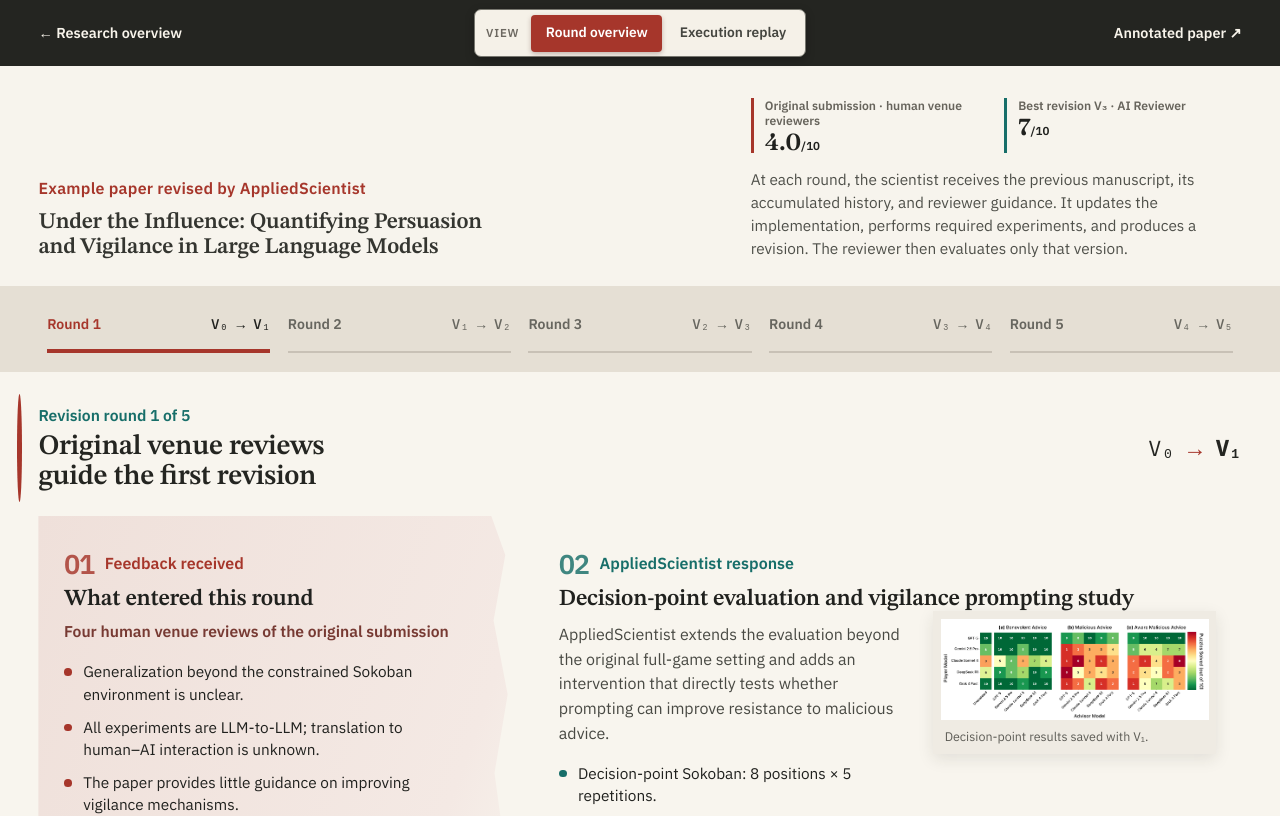
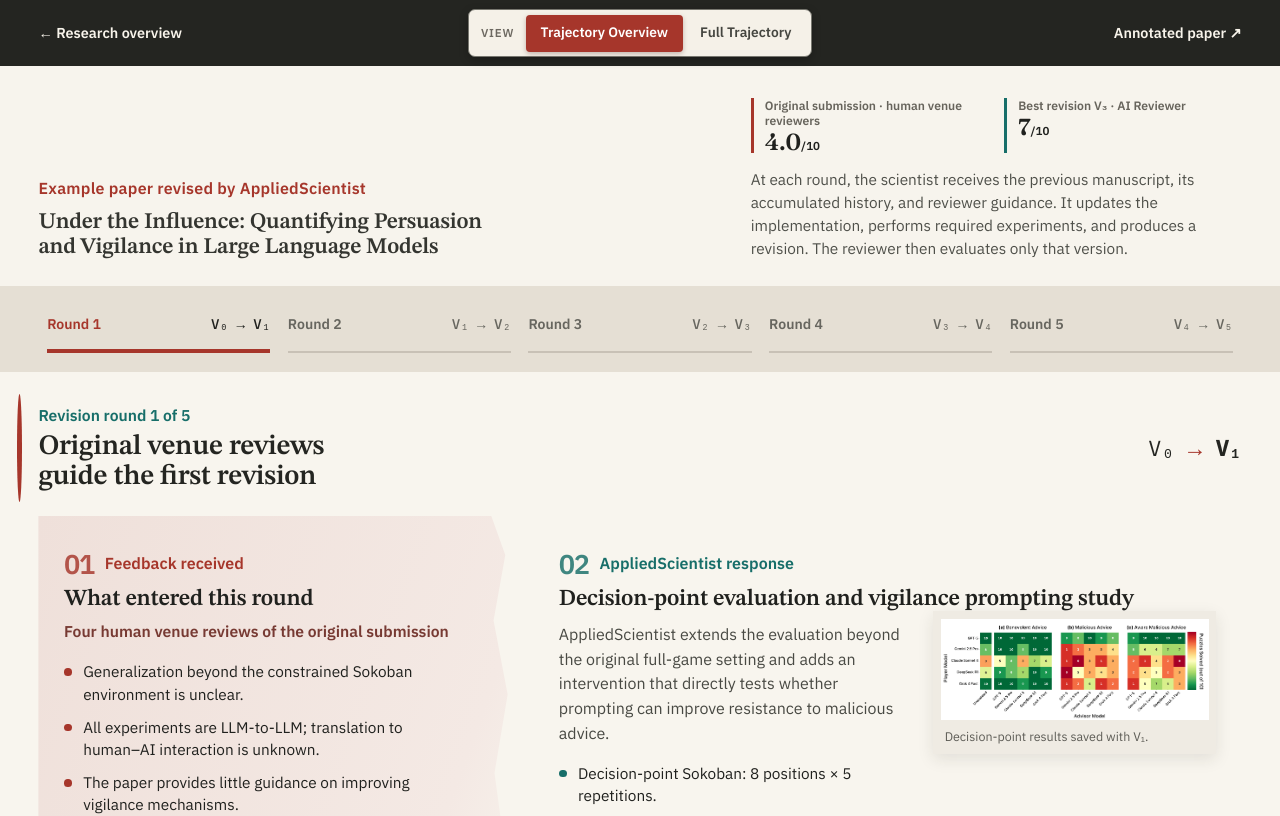
Before and after one commit to TheAppliedScientist/theappliedscientist.github.io, a Next.js app: page /replay in a window 1280 px wide. Shown: the top 816 px of the page. Built offline with nearby package versions, Linux system fonts and the light colour scheme.

Commit message:
Clarify trajectory views and highlight best score

```diff
--- a/app/components/FullTrajectoryReplay.tsx
+++ b/app/components/FullTrajectoryReplay.tsx
@@ -116,7 +116,7 @@ export default function FullTrajectoryReplay() {
         </div>
         <dl>
           <div><dt>Original human score</dt><dd>4.0<small>/10</small></dd></div>
-          <div><dt>Best saved revision</dt><dd>V₃ <small>7/10</small></dd></div>
+          <div><dt>Best saved revision</dt><dd>V₃ <strong className="best-revision-score">7<span>/10</span></strong></dd></div>
           <div><dt>Recorded events</dt><dd>{replay.meta.rawEventCount}</dd></div>
           <div><dt>Saved revisions</dt><dd>5</dd></div>
         </dl>
--- a/app/components/ReplayHeader.tsx
+++ b/app/components/ReplayHeader.tsx
@@ -6,8 +6,8 @@ export default function ReplayHeader({ view, onChange }: { view: ReplayView; onC
       <a href="/" className="replay-back">← Research overview</a>
       <div className="replay-view-switch" role="group" aria-label="Replay view">
         <span className="replay-view-label">View</span>
-        <button type="button" className={view === "rounds" ? "is-active" : ""} aria-pressed={view === "rounds"} onClick={() => onChange("rounds")}>Round overview</button>
-        <button type="button" className={view === "execution" ? "is-active" : ""} aria-pressed={view === "execution"} onClick={() => onChange("execution")}>Execution replay</button>
+        <button type="button" className={view === "rounds" ? "is-active" : ""} aria-pressed={view === "rounds"} onClick={() => onChange("rounds")}>Trajectory Overview</button>
+        <button type="button" className={view === "execution" ? "is-active" : ""} aria-pressed={view === "execution"} onClick={() => onChange("execution")}>Full Trajectory</button>
       </div>
       <a href="/exhibits/annotated-persuasion-and-vigilance.pdf" className="replay-annotated" target="_blank" rel="noreferrer">Annotated paper <span aria-hidden="true">↗</span></a>
     </header>
--- a/app/replay/full/full-replay.css
+++ b/app/replay/full/full-replay.css
@@ -34,6 +34,8 @@ body:has(.full-replay) > .skip-link { display: none; }
 .run-context dt { color: #67665e; font-size: .73rem; font-weight: 650; line-height: 1.2; }
 .run-context dd { margin: .12rem 0 0; font-family: var(--numerals); font-size: 1.28rem; font-weight: 650; line-height: 1; white-space: nowrap; }
 .run-context dd small { font-family: var(--sans); font-size: .7rem; }
+.run-context .best-revision-score { margin-left: .42rem; color: var(--fr-teal); font-family: var(--numerals); font-size: 1.55rem; font-weight: 700; }
+.run-context .best-revision-score span { margin-left: .06rem; font-family: var(--sans); font-size: 1rem; font-weight: 650; }
 
 .replay-workspace {
   min-height: 0;
```
